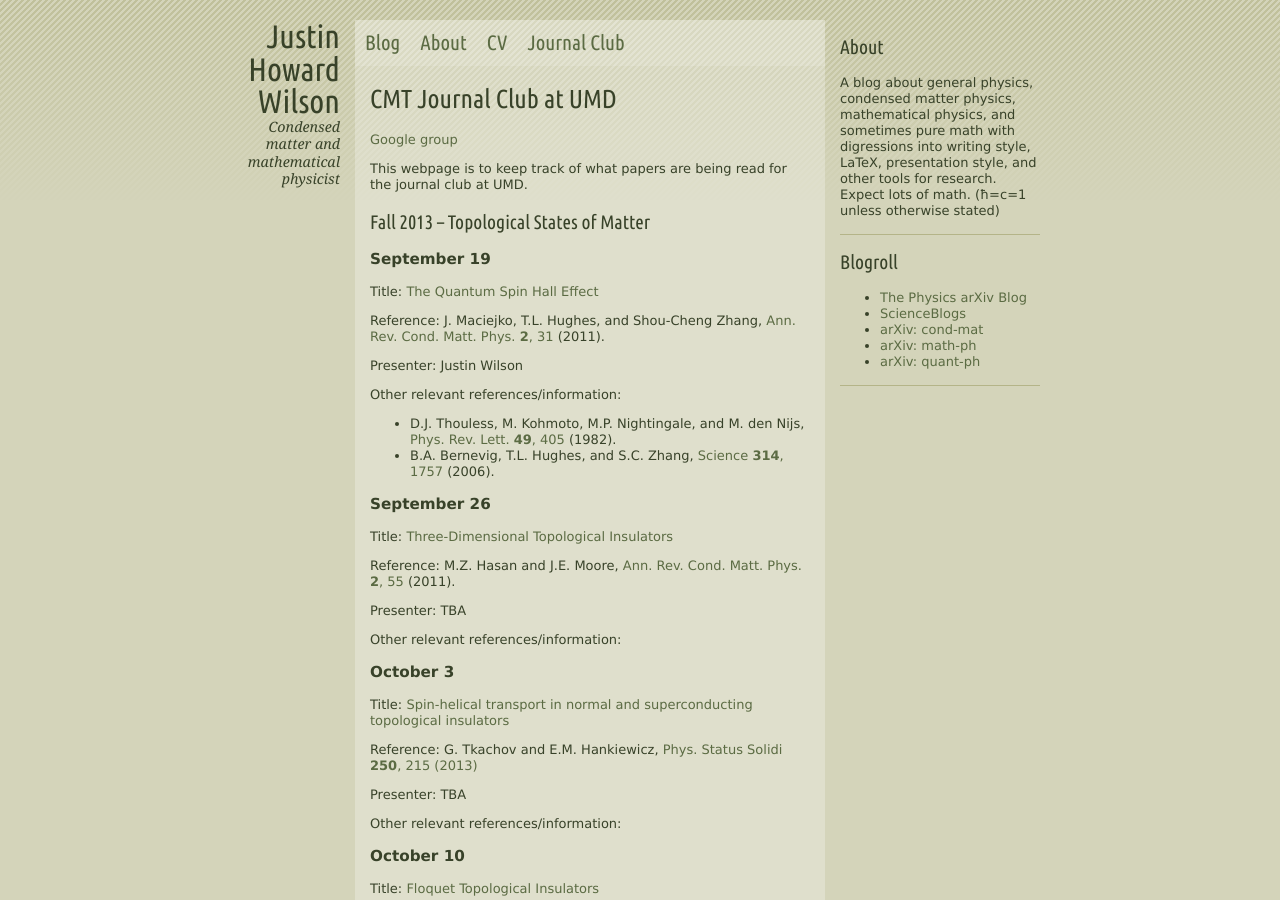
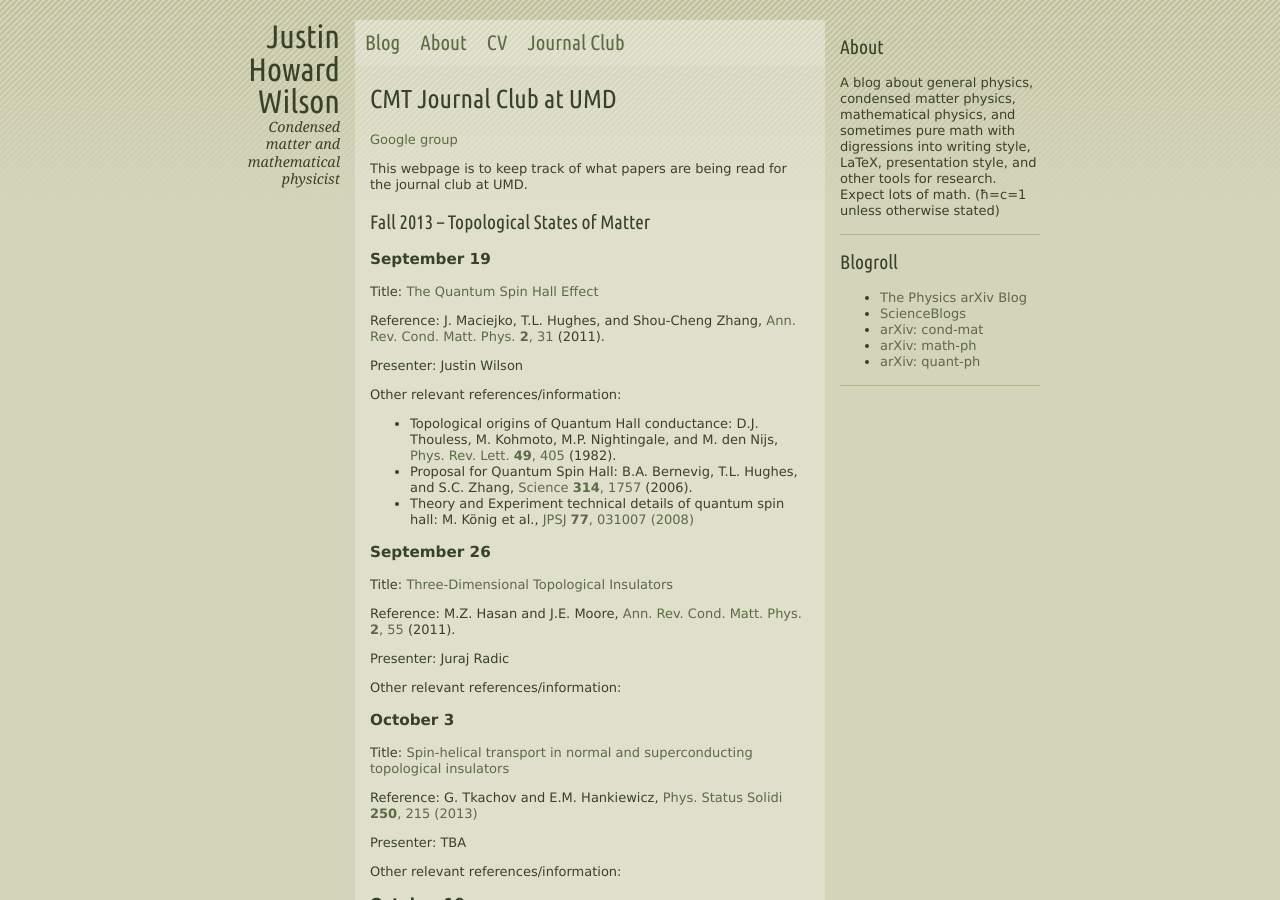
Before and after one commit to jhwilson/old-jhwilson.github.io, a Jekyll site: the page built from cmt-journal-club.markdown, in a window 1280 px wide and 900 px high. Built offline with Jekyll 4.4.1, drawn with Linux system fonts in a browser that asks for light colours; nearby versions of some CDN libraries; some of the changed text lies outside the part shown.

Commit message:
Journal club update

```diff
--- a/cmt-journal-club.markdown
+++ b/cmt-journal-club.markdown
@@ -21,8 +21,9 @@ Presenter: Justin Wilson
 
 Other relevant references/information:
 
-- D.J. Thouless, M. Kohmoto, M.P. Nightingale, and M. den Nijs, [Phys. Rev. Lett. **49**, 405](http://prl.aps.org/abstract/PRL/v49/i6/p405_1) (1982).
-- B.A. Bernevig, T.L. Hughes, and 	S.C. Zhang, [Science **314**, 1757](http://www.sciencemag.org/content/314/5806/1757.abstract?sid=c7b6886b-d7a5-4b01-9936-a0fdc2be43cf) (2006).
+- Topological origins of Quantum Hall conductance: D.J. Thouless, M. Kohmoto, M.P. Nightingale, and M. den Nijs, [Phys. Rev. Lett. **49**, 405](http://prl.aps.org/abstract/PRL/v49/i6/p405_1) (1982).
+- Proposal for Quantum Spin Hall: B.A. Bernevig, T.L. Hughes, and 	S.C. Zhang, [Science **314**, 1757](http://www.sciencemag.org/content/314/5806/1757.abstract?sid=c7b6886b-d7a5-4b01-9936-a0fdc2be43cf) (2006).
+- Theory and Experiment technical details of quantum spin hall: M. König et al., [JPSJ **77**, 031007 (2008)](http://jpsj.ipap.jp/link?JPSJ/77/031007/)
 
 ### September 26
 
@@ -30,7 +31,7 @@ Title: [Three-Dimensional Topological Insulators](http://www.annualreviews.org/d
 
 Reference: M.Z. Hasan and J.E. Moore, [Ann. Rev. Cond. Matt. Phys. **2**, 55](http://www.annualreviews.org/doi/abs/10.1146/annurev-conmatphys-062910-140432) (2011).
 
-Presenter: TBA
+Presenter: Juraj Radic
 
 Other relevant references/information:
 
```
Also changed, not shown: other parts of cmt-journal-club.markdown (+1 -1 lines).
